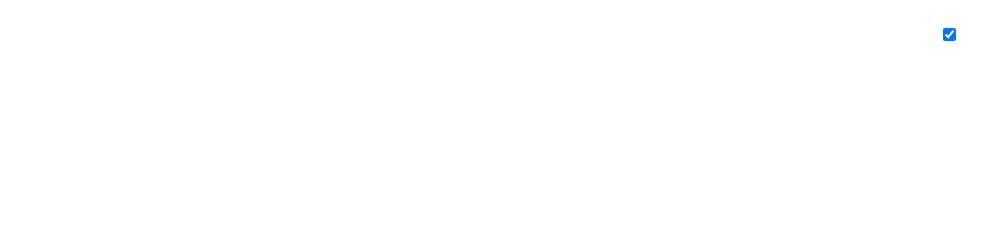
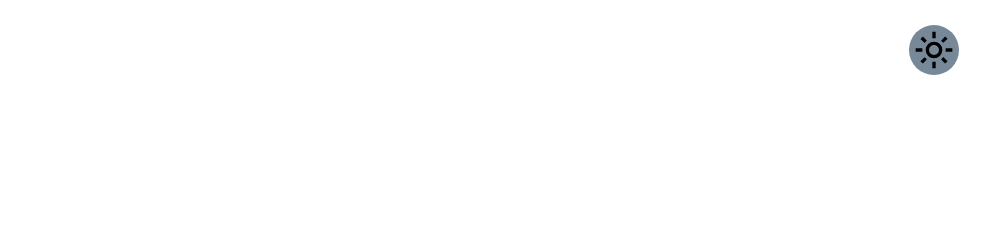
Before and after one commit to Ja-Tar/AktualneInstrukcjePKP, a plain HTML site: page web/index.html in a window 1280 px wide. Shown: the top 245 px of the page, without its empty margins (296-1280 px from the left). Drawn offline with Linux system fonts and the light colour scheme.

Commit message:
better theme button

```diff
--- a/web/index.css
+++ b/web/index.css
@@ -27,7 +27,24 @@ h1 {
     right: 0;
     display: flex;
     padding: 1em;
-    /* TODO: Make it look OK */
+    appearance: none;
+    aspect-ratio: 1/1;
+    width: 2em;
+}
+
+#theme-button-label {
+    content: url("./static/icons/dark_mode.svg");
+    background-color: lightslategray;
+    border-radius: 1em;
+    aspect-ratio: 1/1;
+    width: 100%;
+    user-select: none;
+    -webkit-user-select: none;
+}
+
+#theme-button-label:has(:checked) {
+    content: url("./static/icons/light_mode.svg");
+    padding: 0.2em;
 }
 
 /* MAIN LAYOUT */
--- a/web/index.html
+++ b/web/index.html
@@ -48,7 +48,10 @@
             </div>
         </div>
         <div id="theme-button-box">
-            <input type="checkbox" class="switch" id="theme-switch">
+            <label id="theme-button-label">
+                <input type="checkbox" class="switch" id="theme-button">
+                <img alt="theme icon">
+            </label>
         </div>
         <script src="index.js" async defer></script>
     </body>
--- a/web/index.js
+++ b/web/index.js
@@ -1,6 +1,6 @@
 
 // ==== DARK THEME ====
-const themeButton = document.getElementById("theme-switch");
+const themeButton = document.getElementById("theme-button");
 if (window.matchMedia?.("(prefers-color-scheme: dark)").matches) {
     document.documentElement.dataset.theme = "dark";
     themeButton.checked = false;
```
Also changed, not shown: web/static/icons/dark_mode.svg (added), web/static/icons/light_mode.svg (added).
